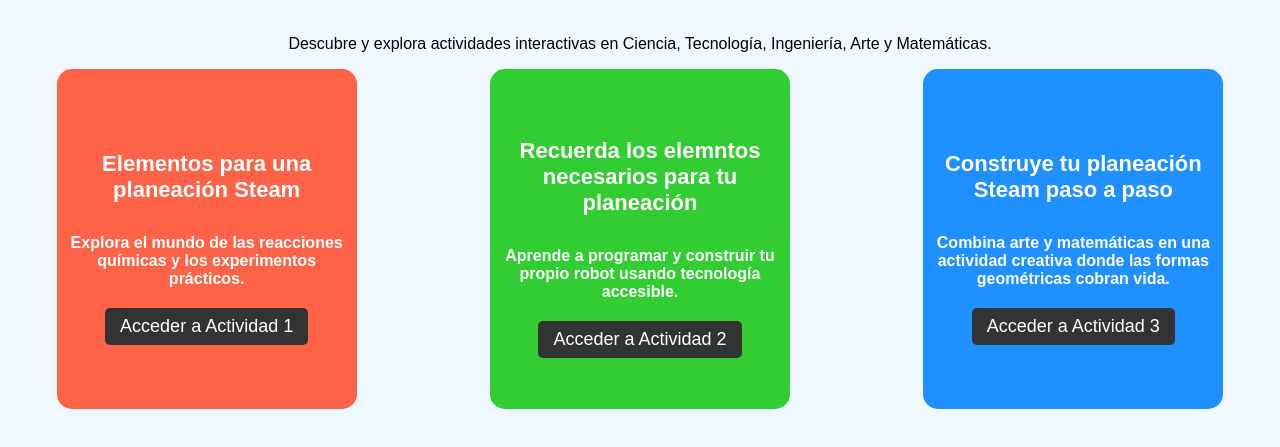
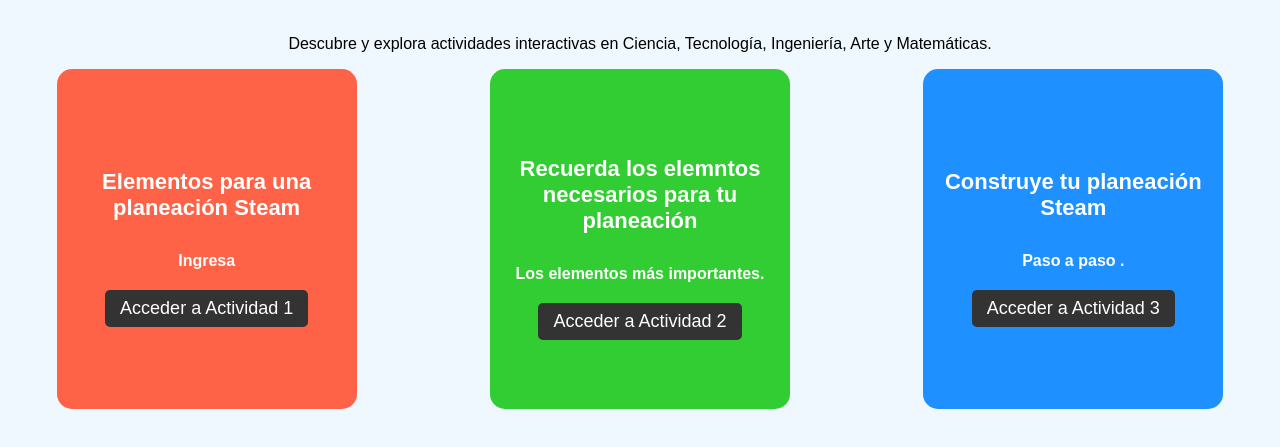
Before and after one commit to ViriArias/Actividades-Modulo-3, a plain HTML site: page index.html in a window 1280 px wide. Shown: the part 235-682 px from the top of the page. Drawn offline with Linux system fonts and the light colour scheme.

Commit message:
Update index.html

```diff
--- a/index.html
+++ b/index.html
@@ -91,21 +91,21 @@
         <!-- Actividad 1: Ciencia -->
         <div class="activity-box activity-1">
             <h2>Elementos para una planeación Steam</h2>
-            <p>Explora el mundo de las reacciones químicas y los experimentos prácticos.</p>
+            <p>Ingresa</p>
             <a href="Qué necesito para la creación de un curso STEAM.html" target="_blank">Acceder a Actividad 1</a>
         </div>
 
         <!-- Actividad 2: Tecnología -->
         <div class="activity-box activity-2">
             <h2>Recuerda los elemntos necesarios para tu planeación</h2>
-            <p>Aprende a programar y construir tu propio robot usando tecnología accesible.</p>
+            <p>Los elementos más importantes.</p>
             <a href="steam aula.html" target="_blank">Acceder a Actividad 2</a>
         </div>
 
         <!-- Actividad 3: Arte y Matemáticas -->
         <div class="activity-box activity-3">
-            <h2>Construye tu planeación Steam paso a paso</h2>
-            <p>Combina arte y matemáticas en una actividad creativa donde las formas geométricas cobran vida.</p>
+            <h2>Construye tu planeación Steam </h2>
+            <p>Paso a paso .</p>
             <a href="Hagamos una planeación paso a paso.html" target="_blank">Acceder a Actividad 3</a>
         </div>
     </div>
```
